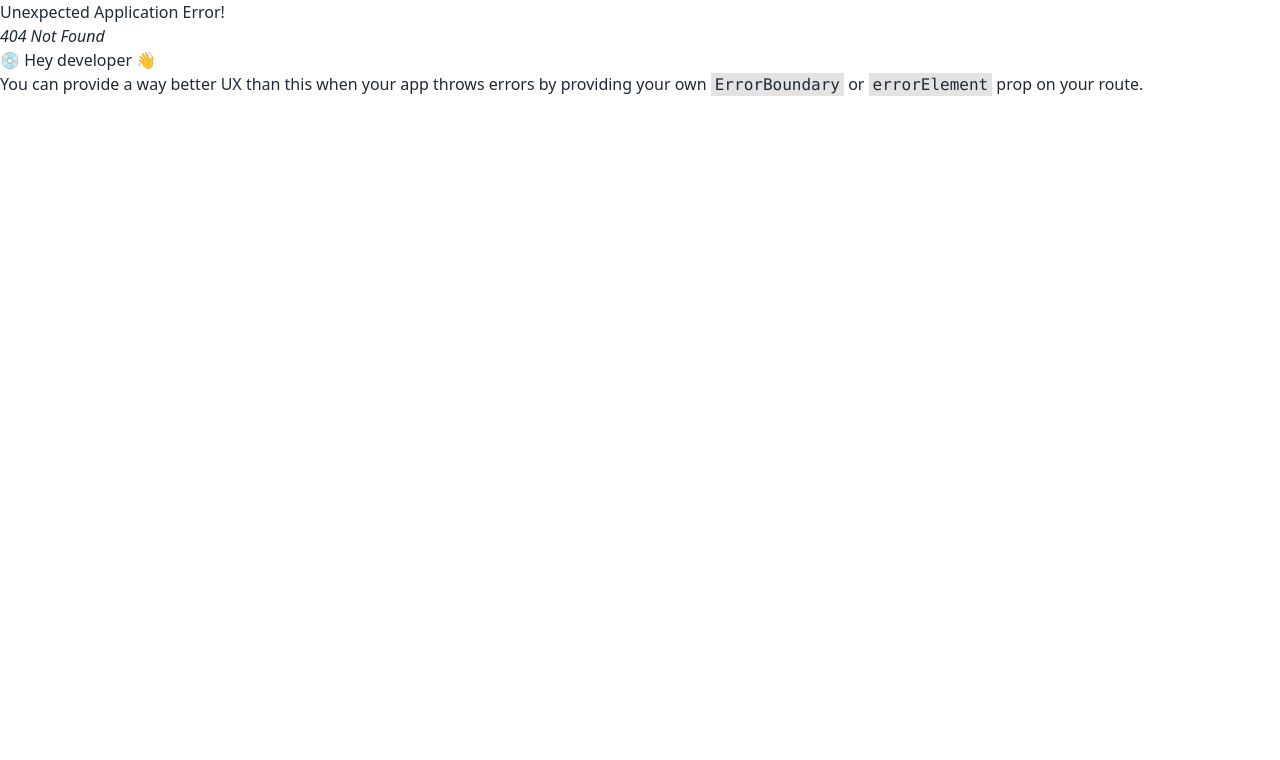
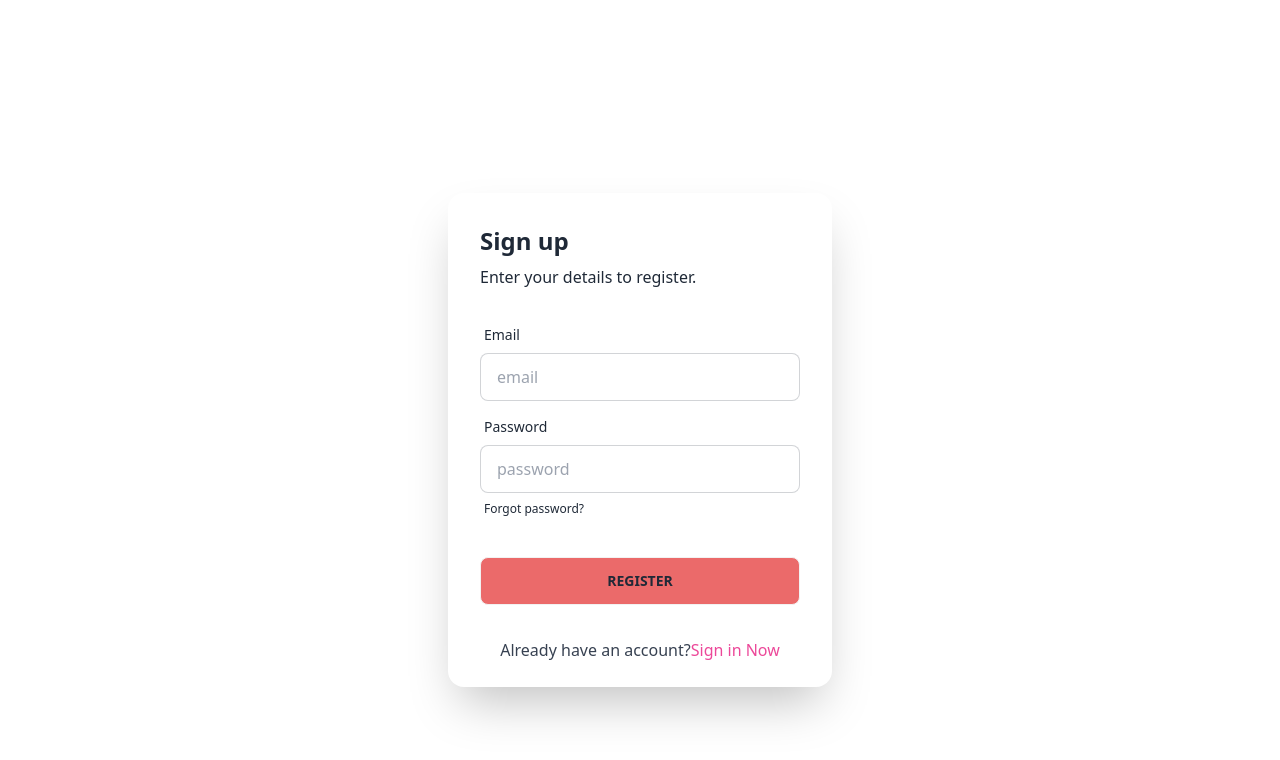
Before and after one commit to mmahbubr0823/brand-shop-client, a React (Vite) app: page /registration in a window 1280 px wide. Before the commit this address had no page. Shown: the top 760 px of the page. Built offline with nearby package versions, Linux system fonts and the light colour scheme; no server answers.

Commit message:
auth provider created

```diff
--- /dev/null
+++ b/src/Component/AuthProvider/MyAuthContext.jsx
@@ -0,0 +1,66 @@
+import { GoogleAuthProvider, createUserWithEmailAndPassword, onAuthStateChanged, signInWithEmailAndPassword, signInWithPopup, signOut } from "firebase/auth";
+import { createContext, useEffect, useState } from "react";
+import auth from "../../firebase/firebase.config";
+
+export const authContext = createContext(null);
+const MyAuthContext = ({ children }) => {
+    const googleProvider = new GoogleAuthProvider();
+    const [user, setUser] = useState(null);
+    const [loading, setLoading] = useState(true);
+
+
+
+    // create user
+    const createUser = (email, password) => {
+        setLoading(true)
+        return createUserWithEmailAndPassword(auth, email, password)
+    }
+
+    // login user
+    const logInUser = (email, password) => {
+        setLoading(true)
+        return signInWithEmailAndPassword(auth, email, password)
+    }
+
+    // social Login(google)
+    const googleLogIn = () => {
+        setLoading(true)
+        return signInWithPopup(auth, googleProvider)
+    }
+    // sign out
+
+    const logOut = () => {
+        setLoading(true)
+        return signOut(auth)
+    }
+
+    // creating observer
+
+    useEffect(() => {
+        const unSubscribe = onAuthStateChanged(auth, currentUser => {
+            setUser(currentUser)
+            setLoading(false);
+        })
+        return () => {
+            unSubscribe()
+        }
+    }, [])
+
+    const authInfo = {
+        createUser,
+        logInUser,
+        googleLogIn,
+        logOut,
+        user,
+        loading
+    }
+    return (
+        <authContext.Provider value={authInfo}>
+            {
+                children
+            }
+        </authContext.Provider>
+    );
+};
+
+export default MyAuthContext;
--- /dev/null
+++ b/src/Component/MainLayout/MainLayout.jsx
@@ -0,0 +1,14 @@
+import React from 'react';
+import { Toaster } from 'react-hot-toast';
+import { Outlet } from 'react-router-dom';
+
+const MainLayout = () => {
+    return (
+        <div>
+            <Outlet></Outlet>
+            <Toaster></Toaster>
+        </div>
+    );
+};
+
+export default MainLayout;
--- /dev/null
+++ b/src/Component/Routes/Registration/Registration.jsx
@@ -0,0 +1,72 @@
+import { useContext } from 'react';
+import { Link, useNavigate } from 'react-router-dom';
+import toast from 'react-hot-toast';
+import { authContext } from '../../AuthProvider/MyAuthContext';
+
+const Registration = () => {
+    const { createUser } = useContext(authContext);
+    const navigate = useNavigate();
+// handling form data
+    const handleRegister = e => {
+        e.preventDefault();
+        const email = e.target.email.value;
+        const password = e.target.password.value;
+        // password validation
+        if (!(/^(?=.*[A-Z])(?=.*[@$!%*?&])[A-Za-z\d@$!%*?&]{6,}$/).test(password)) {
+            return toast.error('Your password should contain at least one upperCase, one special character and more than 6')
+        }
+        // creating user
+        createUser(email, password)
+            .then(result => {
+                toast.success('User successfully created')
+                navigate('/')
+            })
+            .catch(err => {
+                toast.error(err.message)
+            })
+    }
+
+    return (
+        <div>
+            <div className="hero min-h-screen rounded-xl mt-10">
+                <div className="hero-content flex-col lg:flex-row-reverse">
+                    <div className="card lg:w-[450px] flex-shrink-0 w-full max-w-sm shadow-2xl">
+                        <form onSubmit={handleRegister} className="card-body ">
+                            <h1 className='text-2xl font-bold'>Sign up</h1>
+                            <p>Enter your details to register.</p>
+                            <div className="form-control mt-5">
+                                <label className="label">
+                                    <span className="label-text">Email</span>
+                                </label>
+                                <input type="email" name='email' placeholder="email" className="input input-bordered" required />
+                            </div>
+                            <div className="form-control">
+                                <label className="label">
+                                    <span className="label-text">Password</span>
+                                </label>
+                                <input type="password" name='password' placeholder="password" className="input input-bordered" required />
+                                <label className="label">
+                                    <a href="#" className="label-text-alt link link-hover">Forgot password?</a>
+                                </label>
+                            </div>
+                            <div className="form-control mt-6">
+                                <input type="submit" className='btn bg-[#eb6a6a] p-2 rounded-lg' value="Register" />
+                            </div>
+                        </form>
+                        <p className="mb-6 block text-center font-sans text-base font-normal leading-relaxed text-gray-700 antialiased">
+                            Already have an account?
+                            <Link
+                                className="font-medium text-pink-500 transition-colors hover:text-blue-700"
+                                to="/login"
+                            >
+                                Sign in Now
+                            </Link>
+                        </p>
+                    </div>
+                </div>
+            </div>
+        </div>
+    );
+};
+
+export default Registration;
--- a/src/main.jsx
+++ b/src/main.jsx
@@ -5,16 +5,27 @@ import {
   RouterProvider,
 } from "react-router-dom";
 import './index.css'
+import MyAuthContext from './Component/AuthProvider/MyAuthContext';
+import Registration from './Component/Routes/Registration/Registration';
+import MainLayout from './Component/MainLayout/MainLayout';
 
 const router = createBrowserRouter([
   {
     path: "/",
-    element: <div>hello</div>
+    element: <MainLayout></MainLayout>,
+    children:[
+      {
+        path:"/registration",
+        element:<Registration></Registration>
+      }
+    ]
   },
 ]);
 
 ReactDOM.createRoot(document.getElementById('root')).render(
   <React.StrictMode>
-     <RouterProvider router={router} />
+    <MyAuthContext>
+      <RouterProvider router={router} />
+      </MyAuthContext>
   </React.StrictMode>,
 )
```
